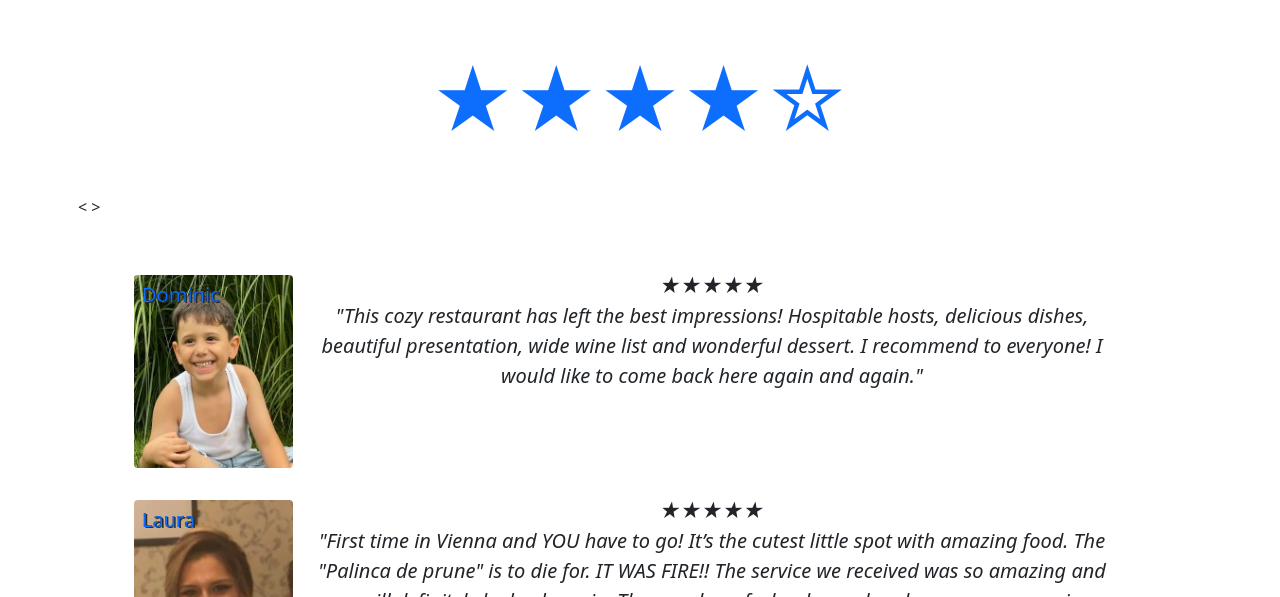
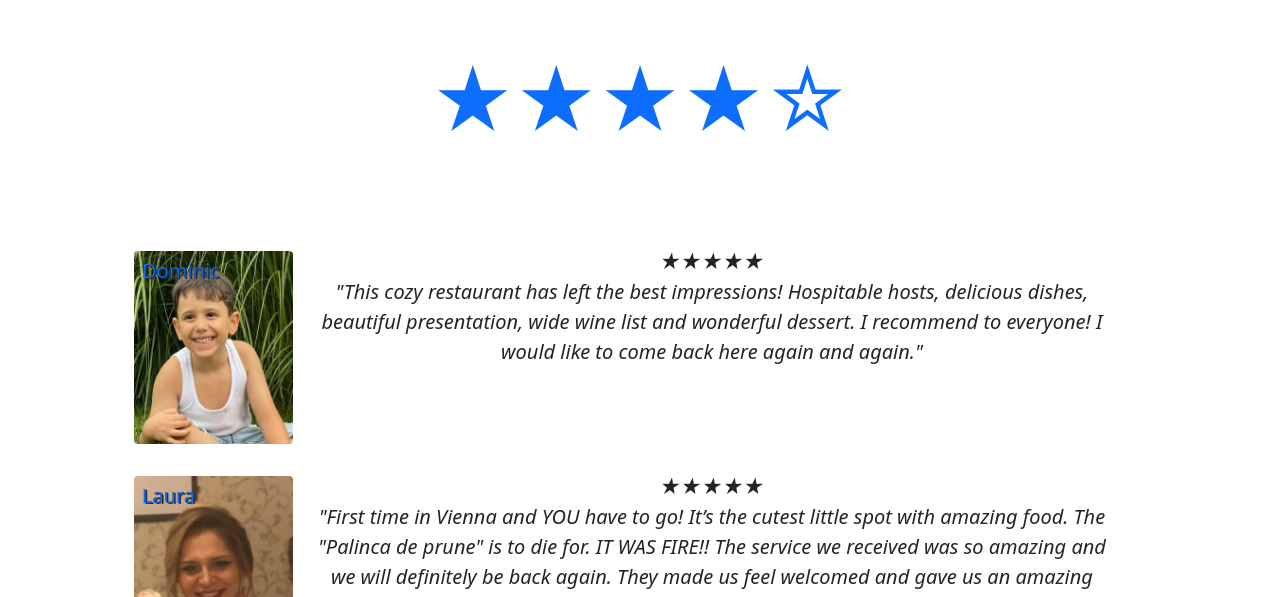
Before and after one commit to MLauraDom/Code-Review-3, a plain HTML site: page html/review.html in a window 1280 px wide. Shown: the part 703-1300 px from the top of the page. Drawn offline with nearby package versions, Linux system fonts and the light colour scheme.

Commit message:
last touch

```diff
--- a/html/review.html
+++ b/html/review.html
@@ -73,7 +73,7 @@
             <span>&#9733;&#9733;&#9733;&#9733;&#9734;</span>
         </div>
 
-       < <!--Reviews-->>
+       <!--Reviews-->
 
         <section class="d-flex flex-column bd-highlight mb-3 p-5">
             <div class="d-flex align-items-stretch">
@@ -157,7 +157,9 @@
                 </p>
             </div>
         </section>
+
         <!--Form Review-->
+
         <section class="container-lg w-50 m-auto p-5">
             <p class="h2 text-primary p-3 text-center">Your Opinion matters!</p>
             <form class="text-dark text-center bg-gradient bg-light vw-50 m-auto">
@@ -186,12 +188,16 @@
             </form>
         </section>
     </main>
+
     <!--Javaskript-->
+
     <script type="text/javascript" src="../js/skript.js"></script>
     <script src="https://cdn.jsdelivr.net/npm/bootstrap@5.1.1/dist/js/bootstrap.bundle.min.js"
         integrity="sha384-/bQdsTh/da6pkI1MST/rWKFNjaCP5gBSY4sEBT38Q/9RBh9AH40zEOg7Hlq2THRZ"
         crossorigin="anonymous"></script>
+
     <!--Footer-->
+
     <footer class="bg-gradient bg-primary p-3">
         <h1 class="text-light text-center">Restaurant "Cassablanca"</h1>
         <p class="text-light text-center">Made by Marcela-Laura Moldovan</p>
```
Also changed, not shown: html/about.html (+1 -0 lines), index.html (+6 -12 lines).
